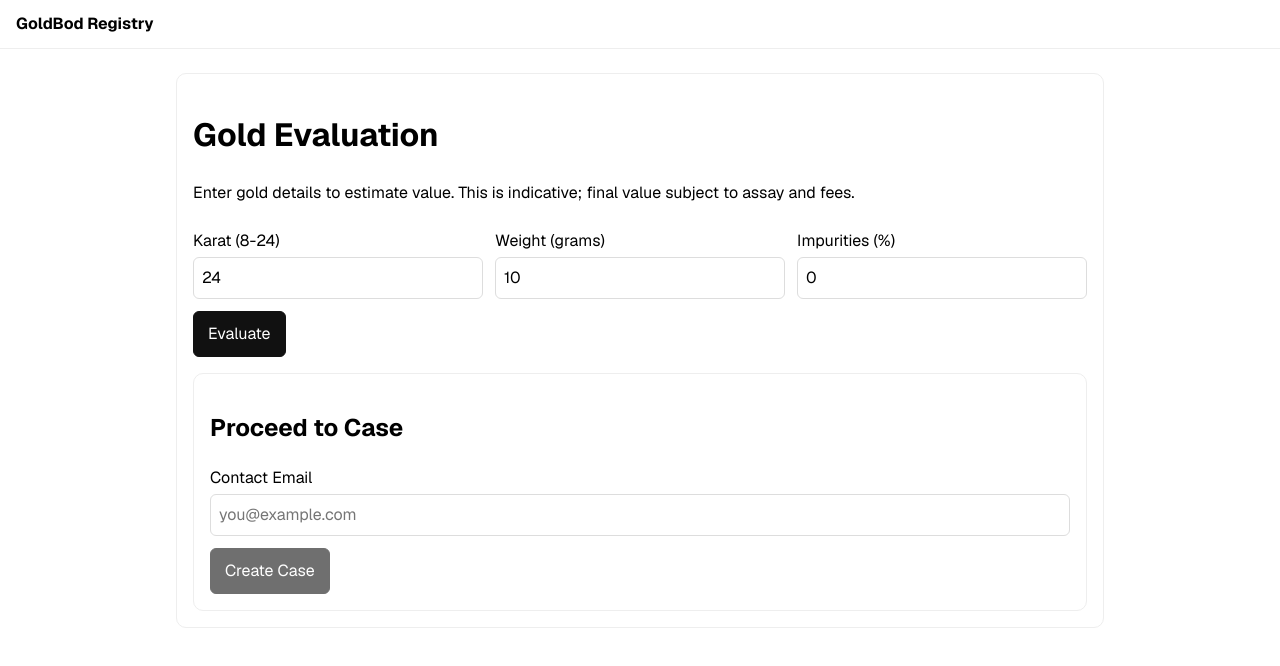
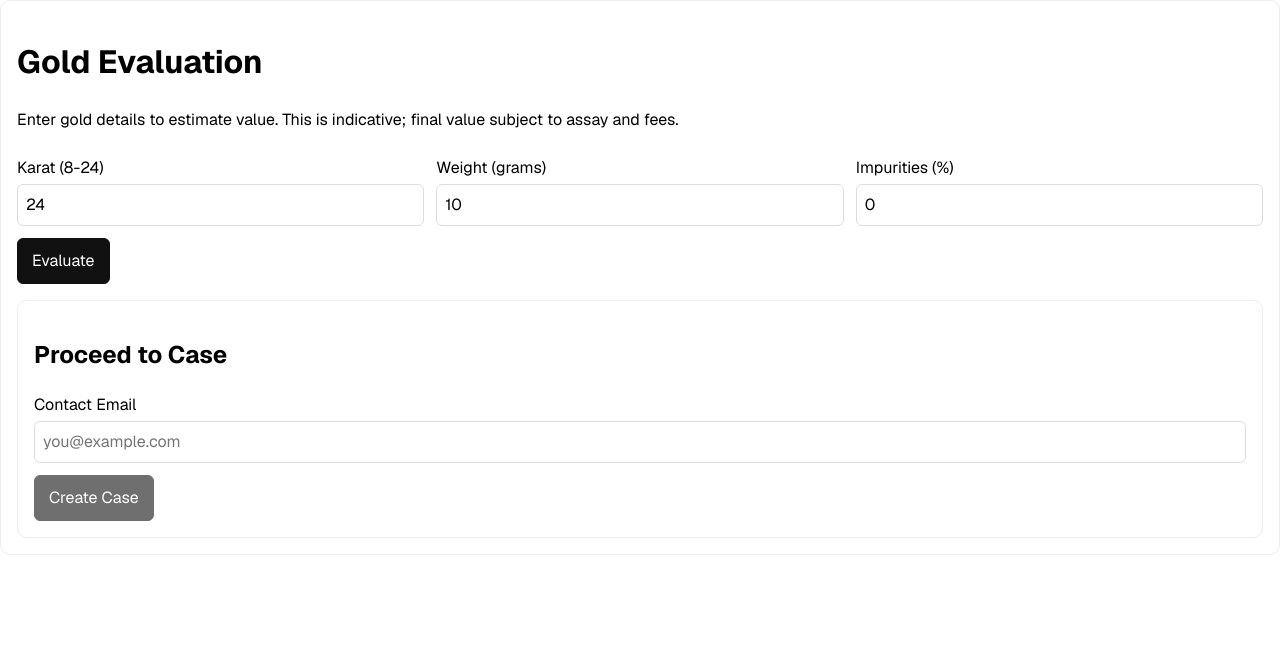
Before and after one commit to krys2fa/gbr, a Next.js app: page / in a window 1280 px wide. Shown: the top 666 px of the page. Built offline with nearby package versions, Linux system fonts and the light colour scheme.

Commit message:
chore(layout): keep globals.css only at root; simplify root layout wrapper

```diff
--- a/src/app/layout.tsx
+++ b/src/app/layout.tsx
@@ -14,16 +14,7 @@ export default function RootLayout({
 }) {
   return (
     <html lang="en">
-      <body className={`${GeistSans.variable} antialiased`}>
-        <header
-          style={{ padding: "12px 16px", borderBottom: "1px solid #eee" }}
-        >
-          <strong>GoldBod Registry</strong>
-        </header>
-        <main style={{ maxWidth: 960, margin: "24px auto", padding: "0 16px" }}>
-          {children}
-        </main>
-      </body>
+      <body className={`${GeistSans.variable} antialiased`}>{children}</body>
     </html>
   );
 }
```
